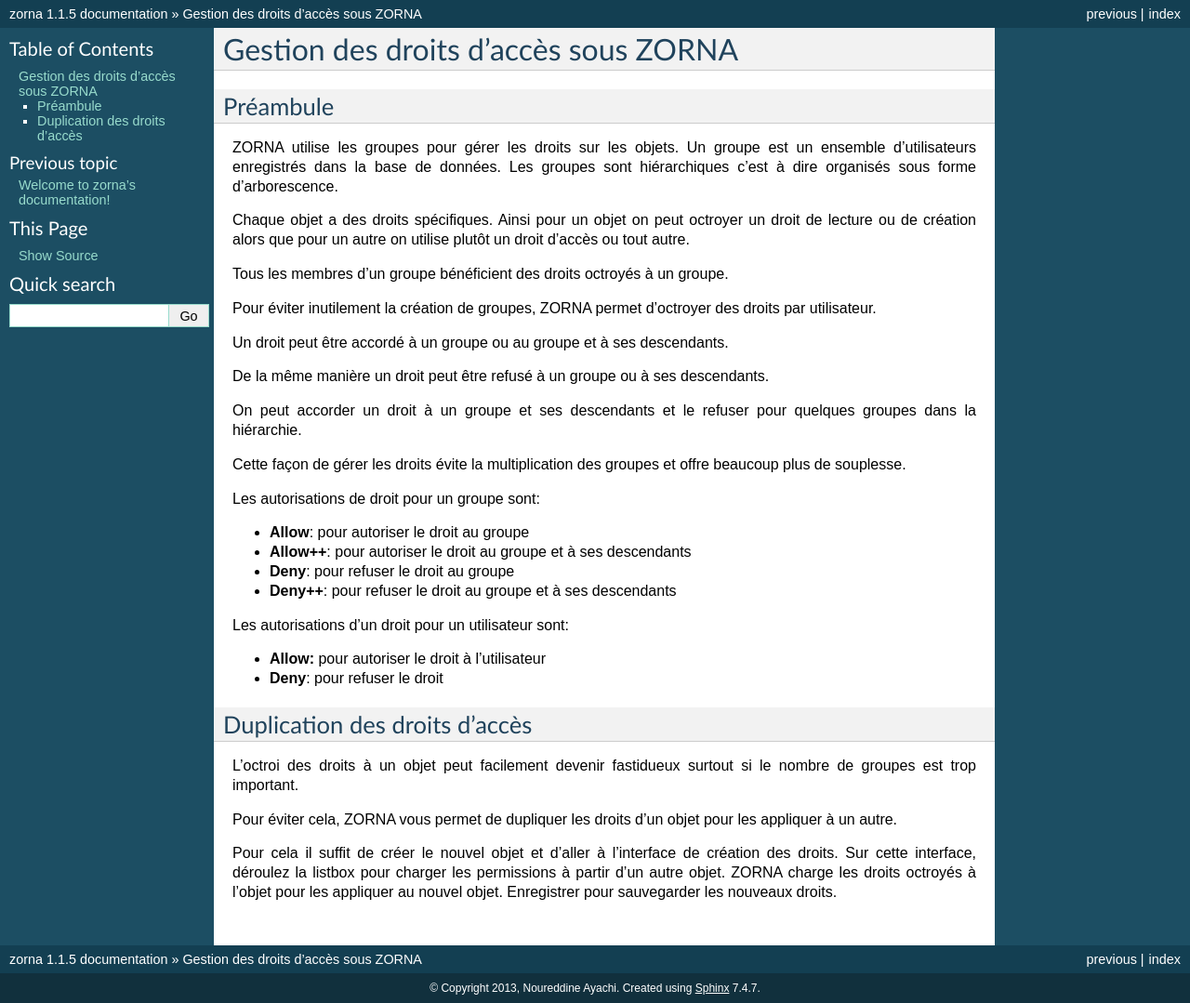
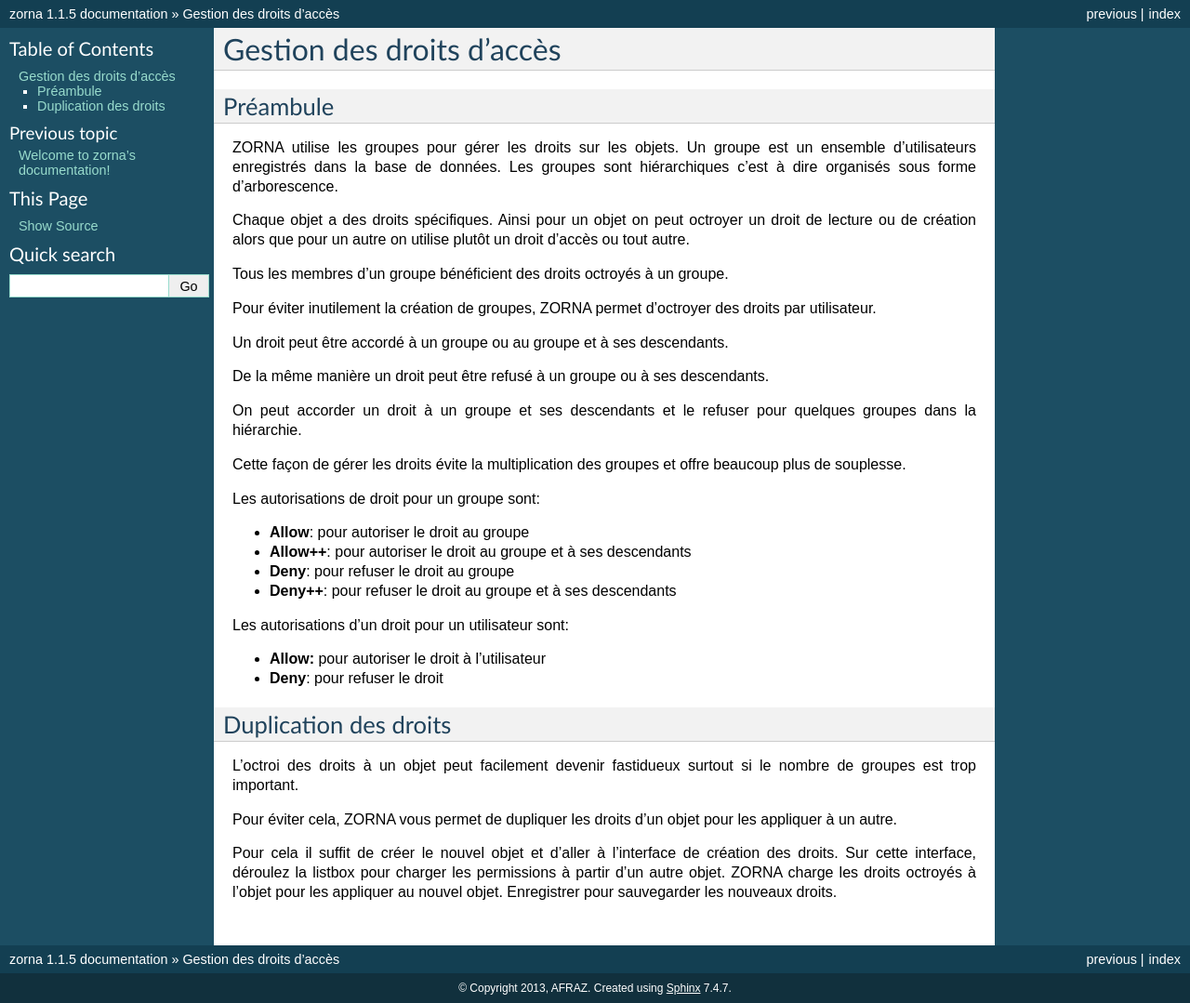
Before and after one commit to kamni/zorna, a Sphinx documentation site: the page built from docs/fr/guides/acl.rst, in a window 1280 px wide. Shown: the whole page at 93% size. Built offline with Sphinx 7.4.7, drawn with Linux system fonts in a browser that asks for light colours; pages that are not in the unit, such as notebooks, are missing from menus.

Commit message:
Minor change

```diff
--- a/docs/conf.py
+++ b/docs/conf.py
@@ -41,7 +41,7 @@
 
 # General information about the project.
 project = u'zorna'
-copyright = u'2013, Noureddine Ayachi'
+copyright = u'2013, AFRAZ'
 
 # The version info for the project you're documenting, acts as replacement for
 # |version| and |release|, also used in various other places throughout the
@@ -217,7 +217,7 @@
 # (source start file, name, description, authors, manual section).
 man_pages = [
     ('index', 'zorna', u'zorna Documentation',
-     [u'Noureddine Ayachi'], 1)
+     [u'AFRAZ'], 1)
 ]
 
 # If true, show URL addresses after external links.
@@ -231,7 +231,7 @@
 #  dir menu entry, description, category)
 texinfo_documents = [
   ('index', 'zorna', u'zorna Documentation',
-   u'Noureddine Ayachi', 'zorna', 'One line description of project.',
+   u'AFRAZ', 'zorna', 'One line description of project.',
    'Miscellaneous'),
 ]
 
--- a/docs/fr/guides/acl.rst
+++ b/docs/fr/guides/acl.rst
@@ -1,5 +1,5 @@
-Gestion des droits d'accès sous ZORNA
-*************************************
+Gestion des droits d'accès
+**************************
 
 Préambule
 =========
@@ -31,8 +31,8 @@
 * **Allow:** pour autoriser le droit à l'utilisateur
 * **Deny**: pour refuser le droit
 
-Duplication des droits d'accès
-==============================
+Duplication des droits
+======================
 L'octroi des droits à un objet peut facilement devenir fastidueux surtout si le nombre de groupes est trop important.
 
 Pour éviter cela, ZORNA vous permet de dupliquer les droits d'un objet pour les appliquer à un autre.
```
